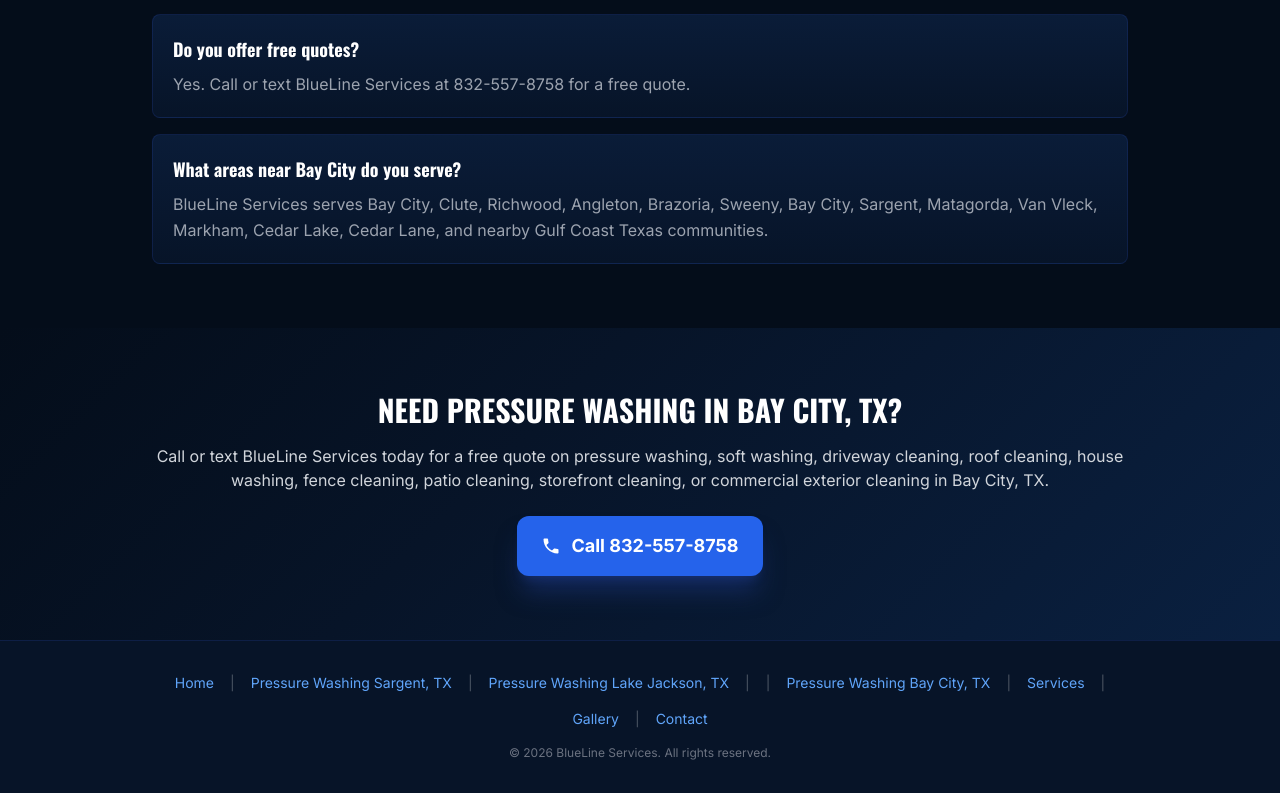
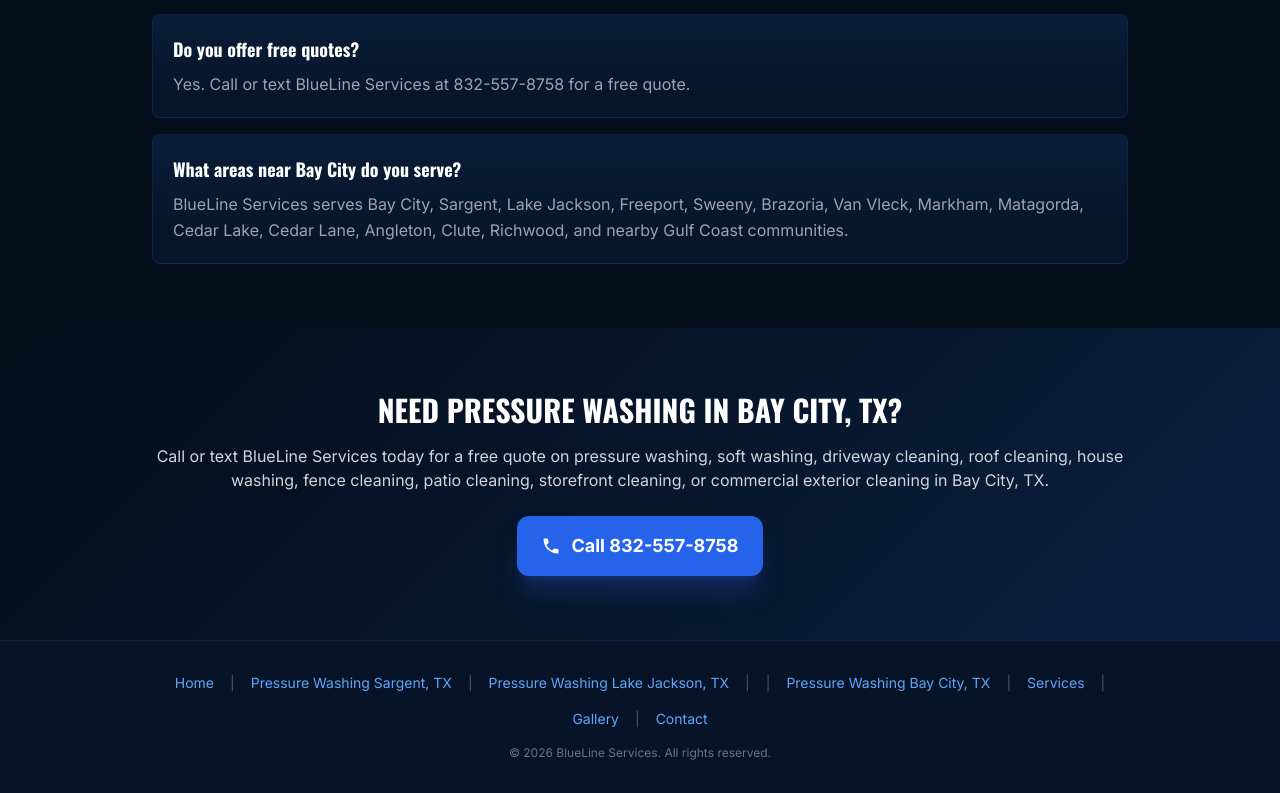
Before and after one commit to JDFerguson1989/blueline-services, a Next.js app: page /pressure-washing-bay-city-tx in a window 1280 px wide. Shown: the part 3976-4769 px from the top of the page. Built offline with nearby package versions, Linux system fonts and the light colour scheme.

Commit message:
Clean up Bay City page links and service areas

```diff
--- a/app/pressure-washing-bay-city-tx/page.tsx
+++ b/app/pressure-washing-bay-city-tx/page.tsx
@@ -76,7 +76,7 @@
   },
   {
     q: 'What areas near Bay City do you serve?',
-    a: 'BlueLine Services serves Bay City, Clute, Richwood, Angleton, Brazoria, Sweeny, Bay City, Sargent, Matagorda, Van Vleck, Markham, Cedar Lake, Cedar Lane, and nearby Gulf Coast Texas communities.',
+    a: 'BlueLine Services serves Bay City, Sargent, Lake Jackson, Freeport, Sweeny, Brazoria, Van Vleck, Markham, Matagorda, Cedar Lake, Cedar Lane, Angleton, Clute, Richwood, and nearby Gulf Coast communities.',
   },
 ];
 
```
